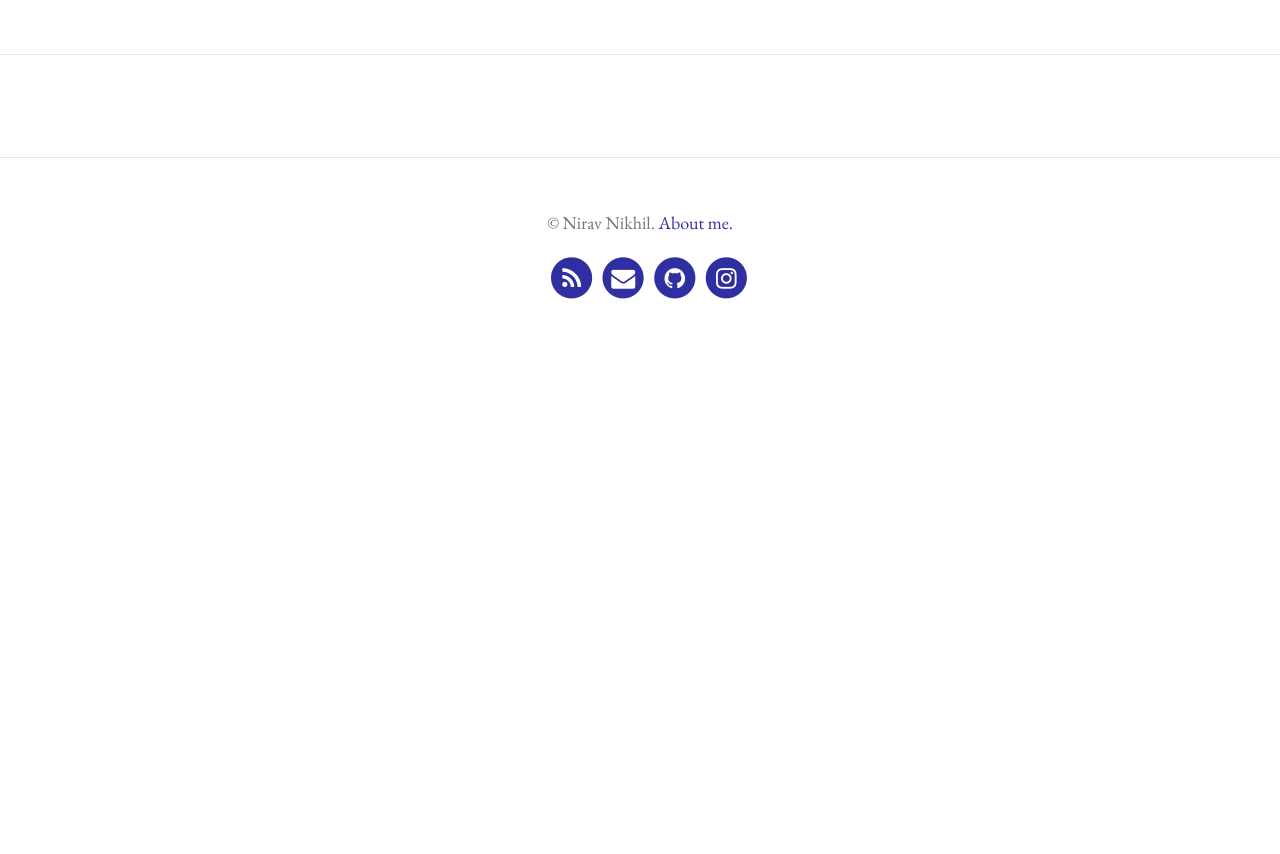
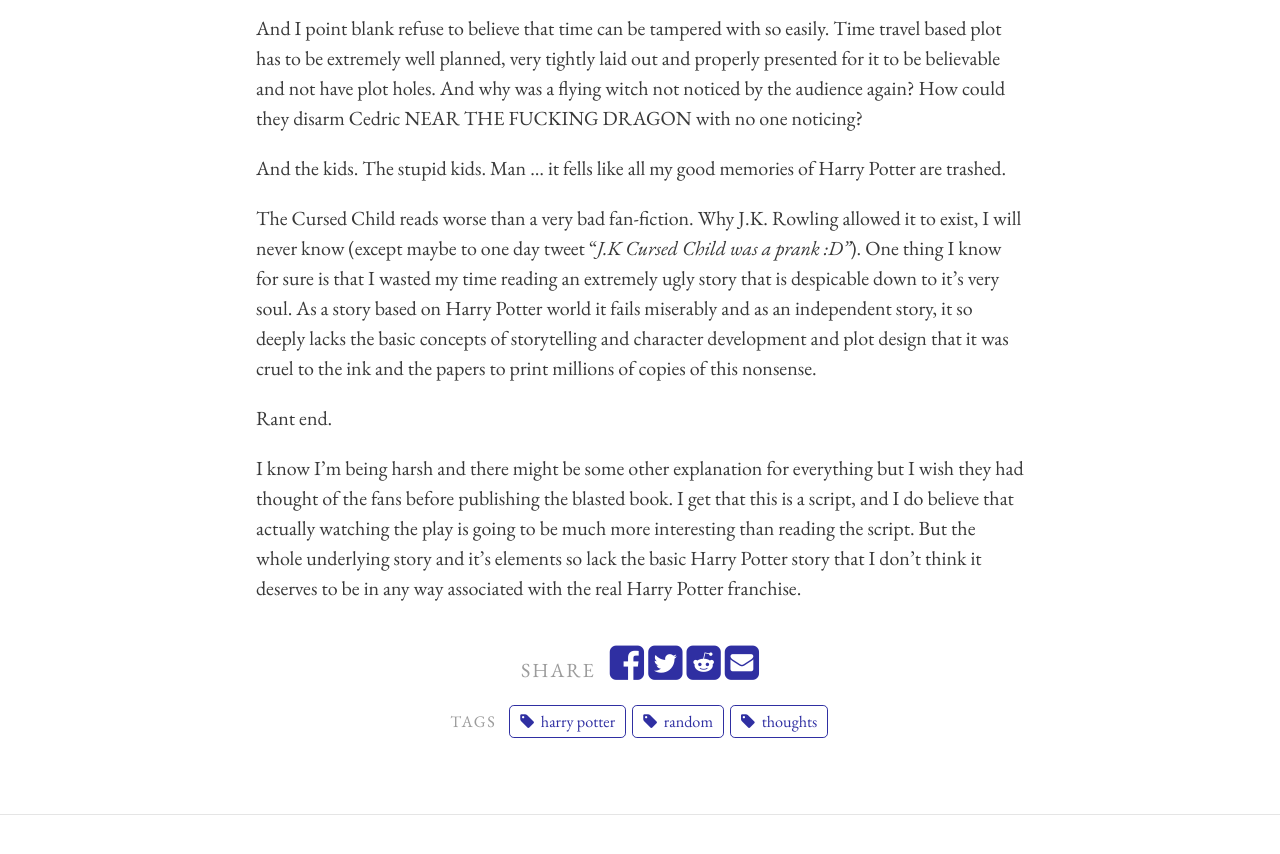
Before and after one commit to niravcodes/niravcodes.github.io, a Jekyll site: the page built from _posts/2018-03-09-the-cursed-child-sucks.md, in a window 1280 px wide and 900 px high, scrolled down 1877 px. Shown: the top 854 px of the window. Built offline with Jekyll 4.4.1, drawn with Linux system fonts in a browser that asks for light colours; comment, search, counter and statistics services are not loaded; before the commit the page ends 2248 px from its top, so only the background shows below that.

Commit message:
Update from Forestry.io - Updated 2018-03-09-the-cursed-child-sucks.md

```diff
--- a/_posts/2018-03-09-the-cursed-child-sucks.md
+++ b/_posts/2018-03-09-the-cursed-child-sucks.md
@@ -6,6 +6,8 @@
 - thoughts
 - harry potter
 feature-img: https://nirav.com.np/assets/img/cursedchild.jpg
+thumbnail: ''
+excerpt_separator: ''
 
 ---
 It is 2 am in the morning. I have EDC assessments tomorrow (today). I spent the last several hours reading Harry Potter:The cursed child.
@@ -15,6 +17,8 @@
 **The thing sucks.**
 
 I very much spent the last few hours I had got to prepare for the assessment reading the cursed child. I mean, they called it the eighth story to the series. J. K. Rowling's name right at the front page. What was I to do? How was I to know that between the beautiful cover was just another bad fan fiction.
+
+![](https://nirav.com.np/assets/img/harry-potter-and-the-cursed-child-3.jpg)
 
 Rant begin:
 
@@ -31,3 +35,7 @@
 And the kids. The stupid kids. Man ... it fells like all my good memories of Harry Potter are trashed.
 
 The Cursed Child reads worse than a very bad fan-fiction. Why J.K. Rowling allowed it to exist, I will never know (except maybe to one day tweet "_J.K Cursed Child was a prank :D"_). One thing I know for sure is that I wasted my time reading an extremely ugly story that is despicable down to it's very soul. As a story based on Harry Potter world it fails miserably and as an independent story, it so deeply lacks the basic concepts of storytelling and character development and plot design that it was cruel to the ink and the papers to print millions of copies of this nonsense.
+
+Rant end.
+
+I know I'm being harsh and there might be some other explanation for everything but I wish they had thought of the fans before publishing the blasted book. I get that this is a script, and I do believe that actually watching the play is going to be much more interesting than reading the script. But the whole underlying story and it's elements so lack the basic Harry Potter story that I don't think it deserves to be in any way associated with the real Harry Potter franchise.
```
